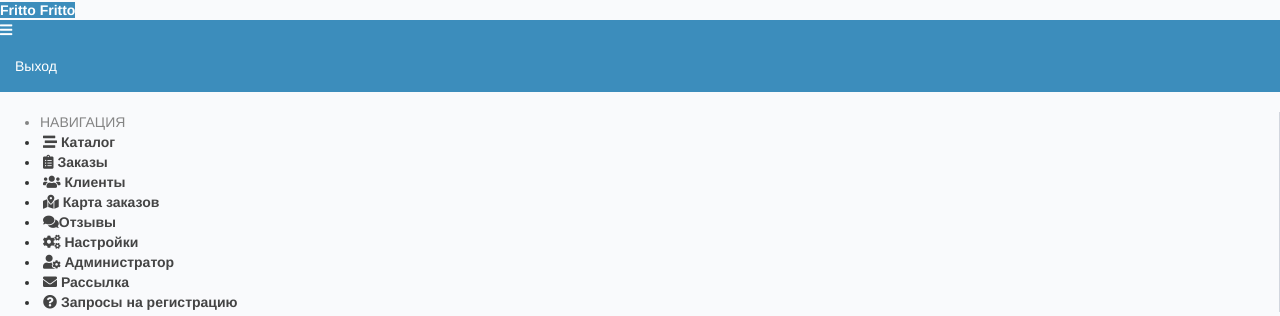
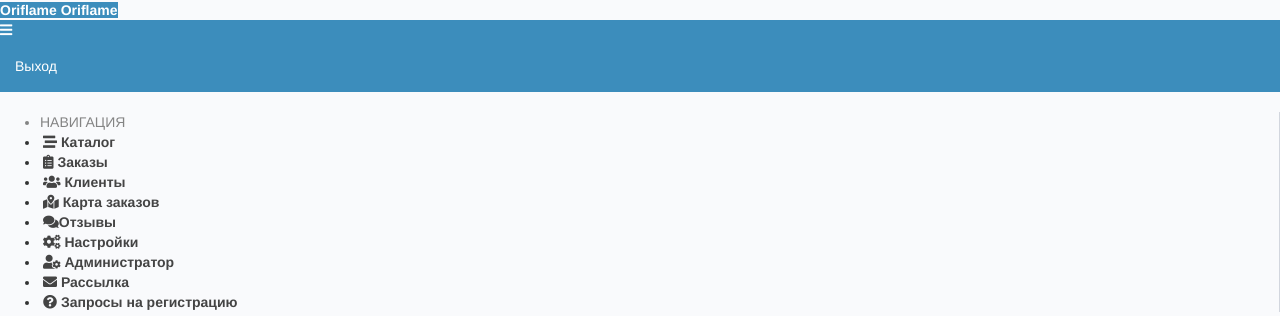
Before and after one commit to xiidot1303/delivery, a Python web app: template application/templates/admin/catalog.html in a window 1280 px wide. Shown: the top 316 px of the page. Run offline with Jinja, Linux system fonts and the light colour scheme; the template is opened without the code that fills it, so the values that code supplies are empty; some libraries are stand-ins or nearby versions.

Commit message:
Change title to oriflame

```diff
--- a/application/templates/layouts/admin.html
+++ b/application/templates/layouts/admin.html
@@ -19,7 +19,7 @@
     <!-- Google Font -->
   <link rel="stylesheet"
         href="https://fonts.googleapis.com/css?family=Source+Sans+Pro:300,400,600,700,300italic,400italic,600italic">
-    <title>{% if title %} {{ title }} {% else %} Административная панель {% endif %} | Fritto</title>
+    <title>{% if title %} {{ title }} {% else %} Административная панель {% endif %} | Oriflame</title>
 </head>
 <body class="hold-transition skin-blue-light sidebar-mini">
     <div class="wrapper">
@@ -28,9 +28,9 @@
             <!-- Logo -->
             <a href="{{ url_for('admin.index') }}" class="logo">
                 <!-- Logo for sidebar mini 50x50 pixels -->
-                <span class="logo-mini"><b>Fritto</b></span>
+                <span class="logo-mini"><b>Oriflame</b></span>
                 <!-- Logo for regular state and mobile devices -->
-                <span class="logo-lg"><b>Fritto</b></span>
+                <span class="logo-lg"><b>Oriflame</b></span>
             </a>
             <!-- Header Navbar -->
             <nav class="navbar navbar-static-top" role="navigation">
```
